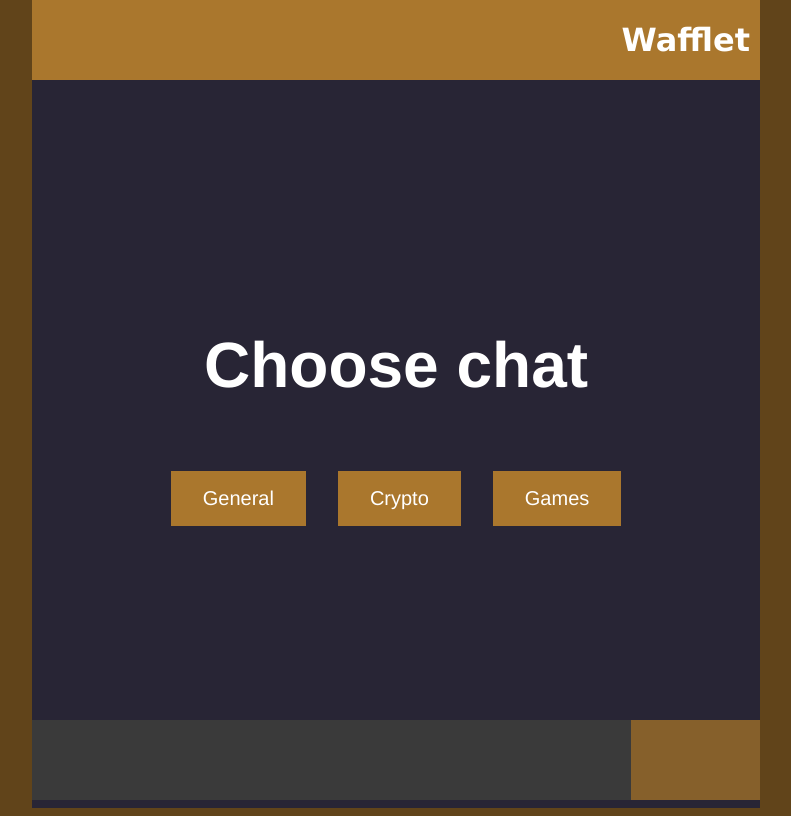
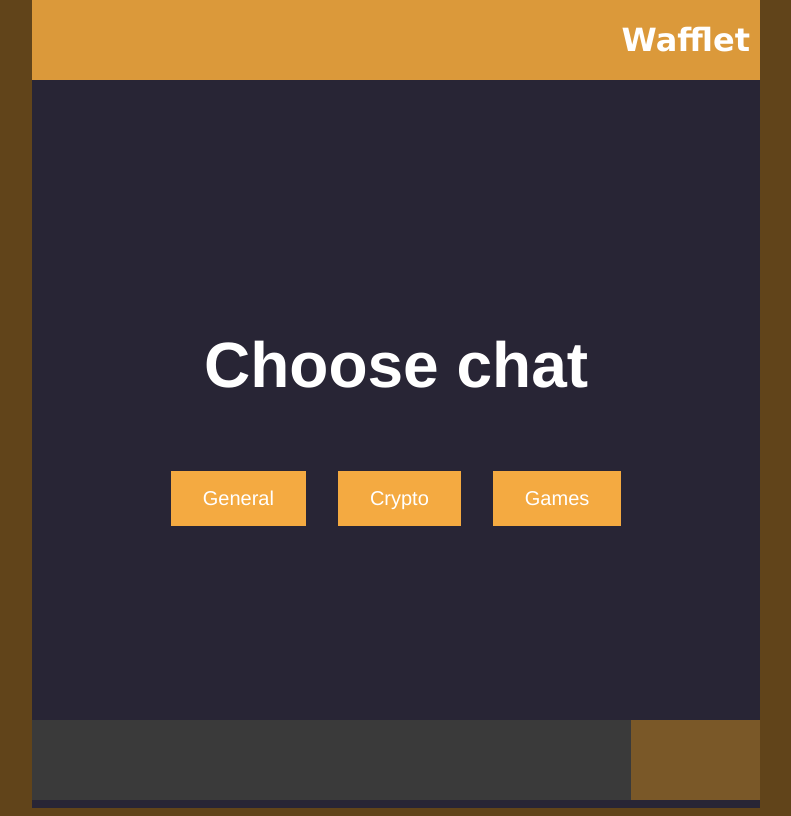
Before and after one commit to TheJeme/wafflet, a React (Create React App) app: page / in a window 1280 px wide. Shown: the whole page, without its empty margins (244-1035 px from the left). Built offline with nearby package versions, Linux system fonts and the light colour scheme.

Commit message:
Update App.css

```diff
--- a/src/App.css
+++ b/src/App.css
@@ -10,7 +10,7 @@ body {
 
 .App header {
   font-family: Verdana, Geneva, Tahoma, sans-serif;
-  background-color: #aa772d;
+  background-color: #db993a;
   height: 10vh;
   min-height: 50px;
   color: white;
@@ -41,7 +41,7 @@ body {
 }
 
 .frontdiv {
-  background-color: #aa772d;
+  background-color: #f4aa41;
   color: white;
   font-family: "Helvetica", Verdana, Geneva, Tahoma, sans-serif;
   align-self: center;
@@ -85,7 +85,7 @@ form {
 
 form button {
   width: 20%;
-  background-color: #f4aa41;
+  background-color: #db993a;
 }
 
 input {
```
